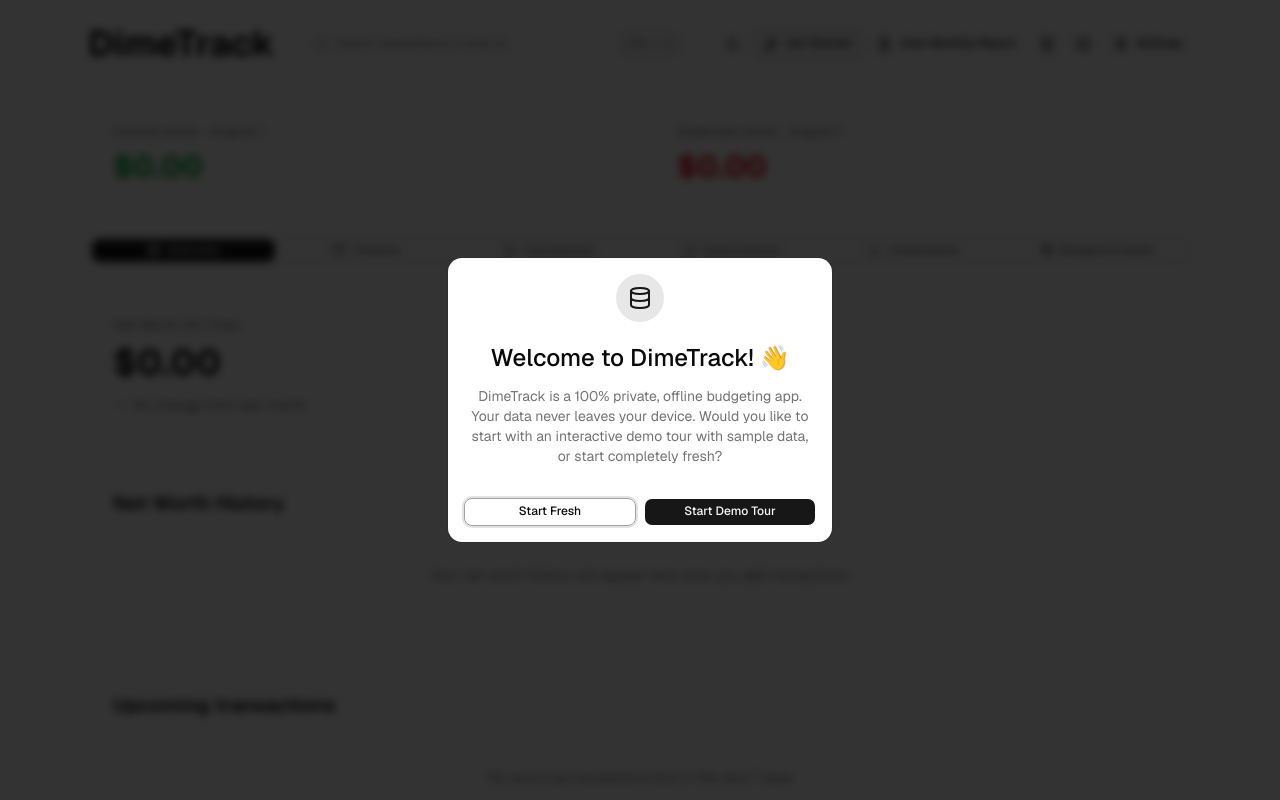
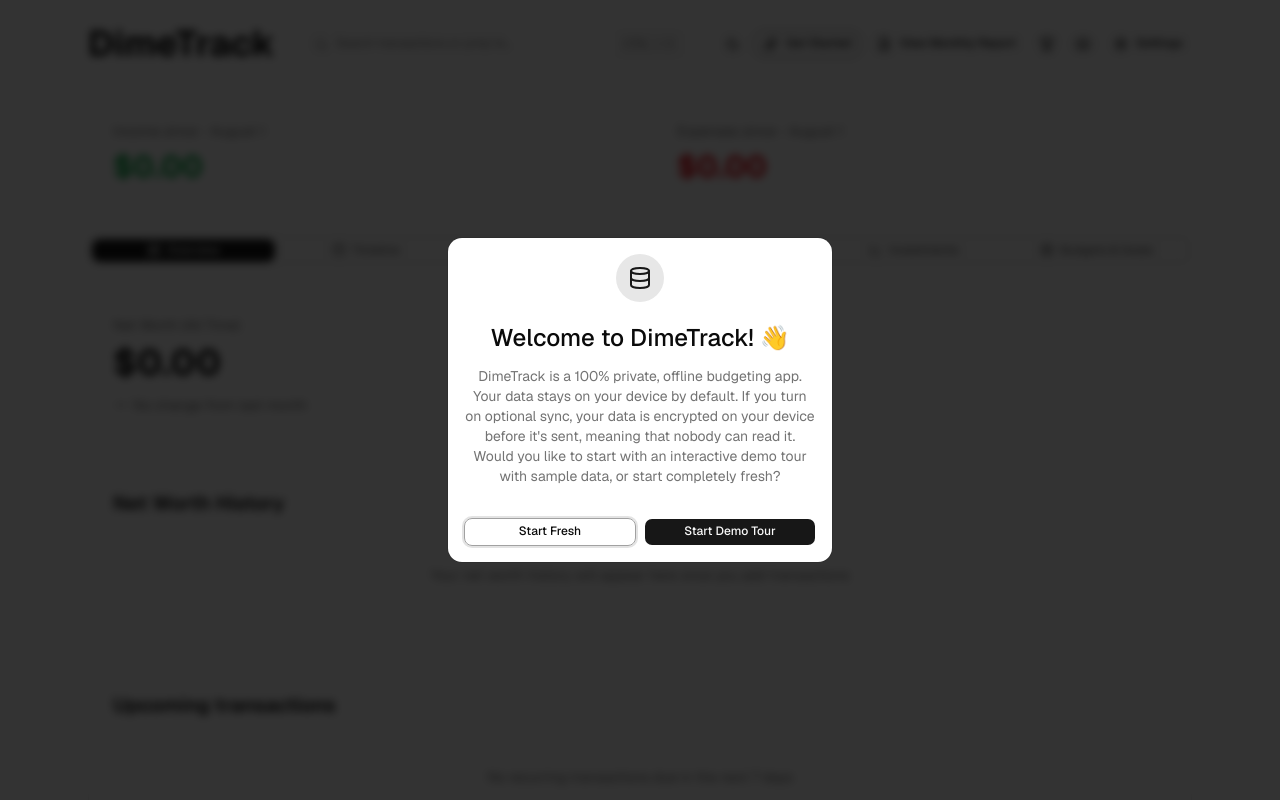
Before and after one commit to d3monas/DimeTrack, a Next.js app: page /app in a window 1280 px wide. Shown: the top 800 px of the page. Built offline with nearby package versions, Linux system fonts and the light colour scheme; some icons are missing.

Commit message:
feat: update tutorial text

```diff
--- a/components/tutorials/tutorial.tsx
+++ b/components/tutorials/tutorial.tsx
@@ -29,7 +29,7 @@ export function TutorialDialog({ open, onClose, onLoadSampleData }: TutorialDial
           </div>
           <DialogTitle className="text-center text-2xl">Welcome to DimeTrack! 👋</DialogTitle>
           <DialogDescription className="text-center text-sm text-muted-foreground pt-2 min-h-15">
-            DimeTrack is a 100% private, offline budgeting app. Your data never leaves your device. Would you like to start with an interactive demo tour with sample data, or start completely fresh?
+            DimeTrack is a 100% private, offline budgeting app. Your data stays on your device by default. If you turn on optional sync, your data is encrypted on your device before it's sent, meaning that nobody can read it. Would you like to start with an interactive demo tour with sample data, or start completely fresh?
           </DialogDescription>
         </DialogHeader>
         <div className="mt-4 space-y-2">
```
